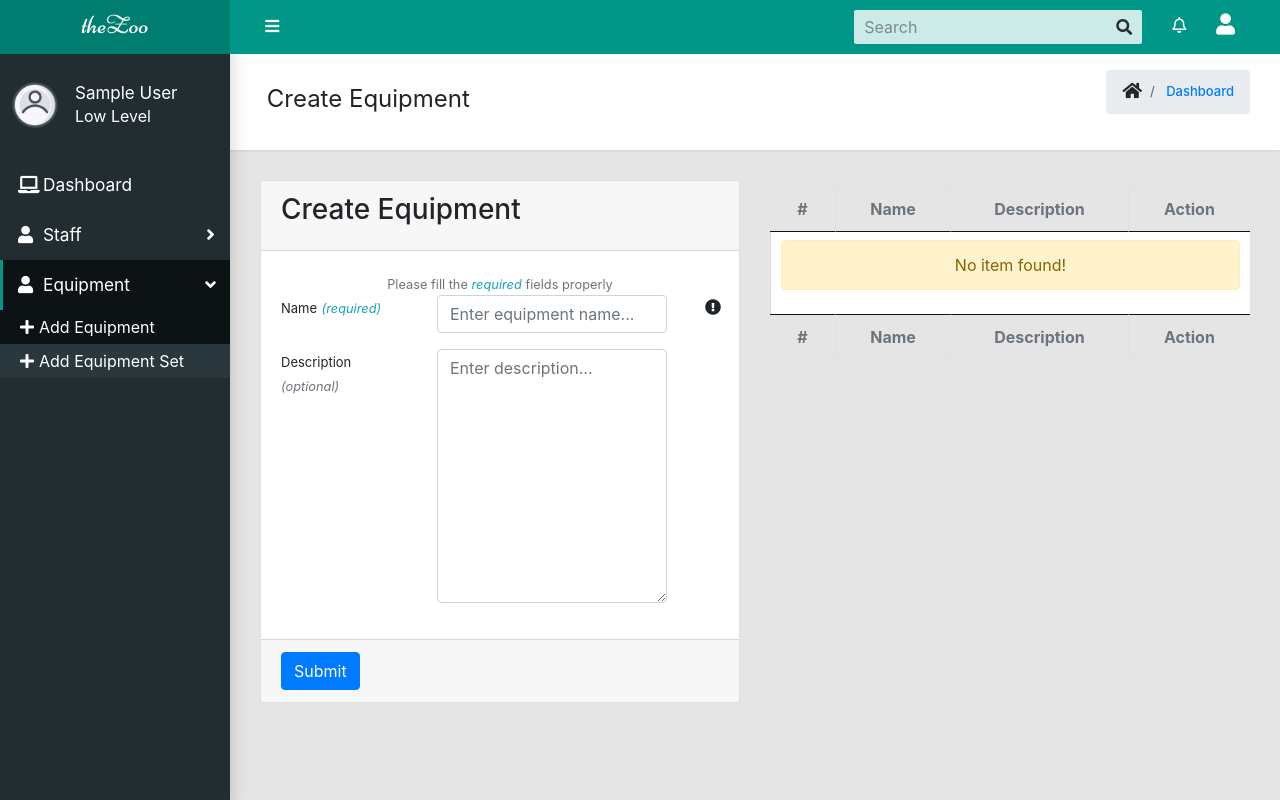
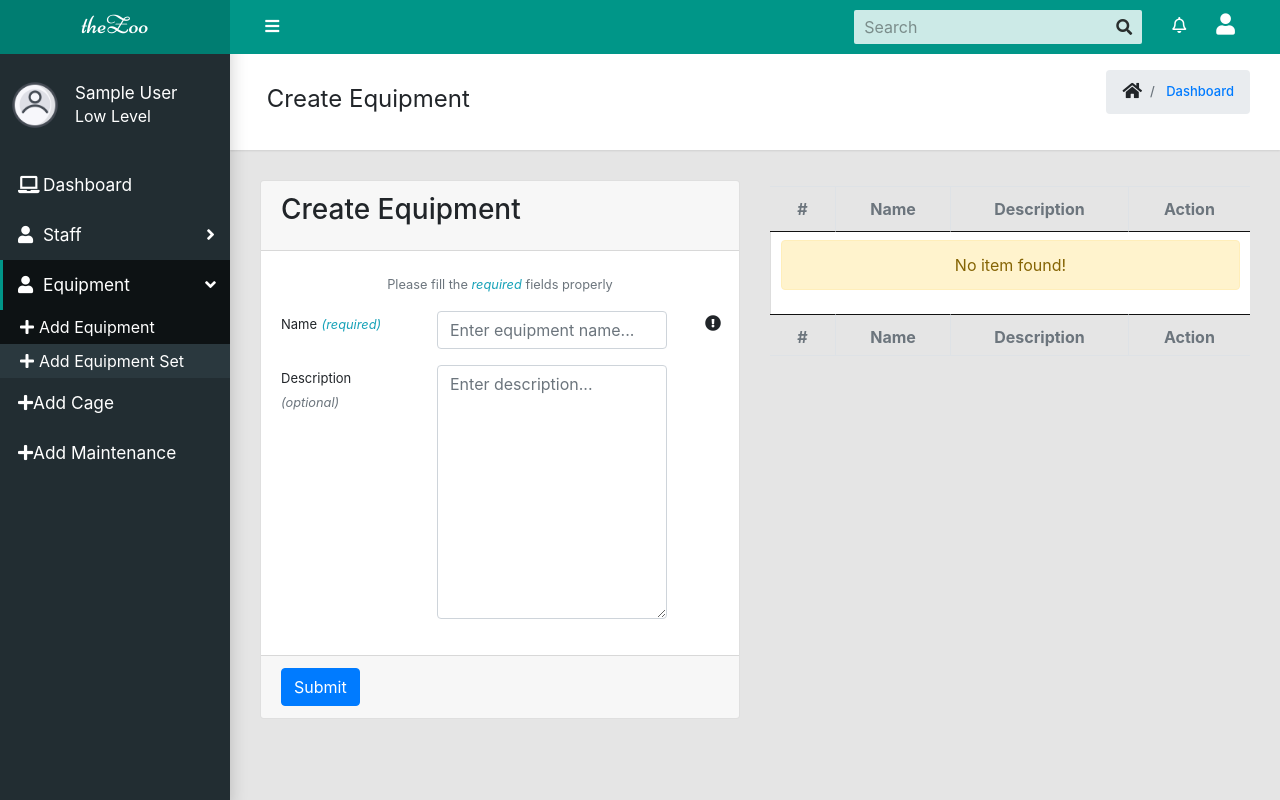
Before and after one commit to NumanIbnMazid/theZoo, a Django app: page /maintenance/add-equipment/ in a window 1280 px wide. Run offline with Django 3.2, Linux system fonts and the light colour scheme; the visitor is signed in with stand-in values (Sample User, id 1); data that the repository does not hold is empty; some libraries are stand-ins or nearby versions.

Commit message:
Maintenance Module Added

```diff
--- a/maintenance/forms.py
+++ b/maintenance/forms.py
@@ -4,6 +4,7 @@ from .models import (
 )
 from util.fields import GroupedModelChoiceField
 from django import forms
+import datetime
 
 
 class EquipmentForm(forms.ModelForm):
@@ -38,6 +39,7 @@ class EquipmentSetForm(forms.ModelForm):
         #     queryset=Category.objects.exclude(parent=None),
         #     choices_groupby='parent'
         # )
+        self.fields['equipments'].help_text = "Hold down “Control”, or “Command” on a Mac, to select more than one."
         simple_form_widget(
             self=self, field='description', placeholder='Enter description...'
         )
@@ -47,3 +49,63 @@ class EquipmentSetForm(forms.ModelForm):
         fields = [
             'name', 'equipments', 'description'
         ]
+
+
+class CageForm(forms.ModelForm):
+    def __init__(self, *args, **kwargs):
+        super(CageForm, self).__init__(*args, **kwargs)
+        simple_form_widget(
+            self=self, field='name', maxlength=50, pattern="^[_A-z0-9 .,'-#]{1,}$",
+            placeholder='Enter equipment name...'
+        )
+        simple_form_widget(
+            self=self, field='length', step=00.01, pattern="^[0-9.]{1,}$", placeholder='Enter length (in feet)...'
+        )
+        simple_form_widget(
+            self=self, field='height', step=00.01, pattern="^[0-9.]{1,}$", placeholder='Enter height (in feet)...'
+        )
+        simple_form_widget(
+            self=self, field='width', step=00.01, pattern="^[0-9.]{1,}$", placeholder='Enter width (in feet)...'
+        )
+
+    class Meta:
+        model = Cage
+        fields = [
+            'name', 'length', 'height', 'width', 'cover_type'
+        ]
+
+
+class MaintenanceForm(forms.ModelForm):
+    def __init__(self, *args, **kwargs):
+        super(MaintenanceForm, self).__init__(*args, **kwargs)
+        self.fields['date'].widget.attrs.update({
+            'id': 'datepicker1',
+            'autocomplete': 'off'
+        })
+        self.fields['start_time'].widget.attrs.update({
+            'id': 'hiddendatepicker1',
+            'autocomplete': 'off'
+        })
+        self.fields['end_time'].widget.attrs.update({
+            'id': 'hiddendatepicker2',
+            'autocomplete': 'off'
+        })
+        self.fields['staff'].help_text = "Hold down “Control”, or “Command” on a Mac, to select more than one."
+        self.fields['equipment_set'].help_text = "Hold down “Control”, or “Command” on a Mac, to select more than one."
+    class Meta:
+        model = Maintenance
+        fields = [
+            'cage', 'staff', 'date', 'start_time', 'end_time', 'equipment_set'
+        ]
+
+
+    def clean_end_time(self):
+        start_time = self.cleaned_data.get('start_time')
+        end_time = self.cleaned_data.get('end_time')
+        if not end_time == None:
+            # today = datetime.datetime.now()
+            if not end_time > start_time:
+                raise forms.ValidationError(
+                    'End time must be greater than start time!')
+            return end_time
+        return None
--- a/maintenance/urls.py
+++ b/maintenance/urls.py
@@ -2,6 +2,8 @@ from django.urls import path
 from .views import (
     EquipmentCreateView, EquipmentUpdateView, delete_equipment,
     EquipmentSetCreateView, EquipmentSetUpdateView, delete_equipment_set,
+    CageCreateView, CageUpdateView, delete_cage,
+    MaintenanceCreateView, MaintenanceUpdateView, delete_maintenance,
 )
 
 
@@ -32,4 +34,30 @@ urlpatterns = [
         'delete-equipment-set/', delete_equipment_set,
         name='delete_equipment_set'
     ),
+    # Cage
+    path(
+        'add-cage/', CageCreateView.as_view(),
+        name='add_cage'
+    ),
+    path(
+        'update-cage/<id>', CageUpdateView.as_view(),
+        name='update_cage'
+    ),
+    path(
+        'delete-cage/', delete_cage,
+        name='delete_cage'
+    ),
+    # Maintenance
+    path(
+        'add-maintenance/', MaintenanceCreateView.as_view(),
+        name='add_maintenance'
+    ),
+    path(
+        'update-maintenance/<id>', MaintenanceUpdateView.as_view(),
+        name='update_maintenance'
+    ),
+    path(
+        'delete-maintenance/', delete_maintenance,
+        name='delete_maintenance'
+    ),
 ]
--- a/maintenance/views.py
+++ b/maintenance/views.py
@@ -5,6 +5,8 @@ from django.contrib import messages
 from django.views.decorators.csrf import csrf_exempt
 from django import forms
 from django.http import HttpResponseRedirect
+from django.db.models import Q
+import datetime
 from .models import (
     Equipment, EquipmentSet, Cage, Maintenance, Incident
 )
@@ -12,12 +14,20 @@ from util.helpers import (
     validate_normal_form, simple_context_data, get_simple_object, delete_simple_object
 )
 from .forms import (
-    EquipmentForm, EquipmentSetForm
+    EquipmentForm, EquipmentSetForm, CageForm, MaintenanceForm
 )
+from django.contrib.auth.decorators import login_required
+from django.utils.decorators import method_decorator
+# Custom Decorators Starts
+from accounts.decorators import (
+    is_superuser_required
+)
+decorators = [login_required, is_superuser_required]
 
 
 # ------------------- Equipment -------------------
 
+@method_decorator(login_required, name='dispatch')
 class EquipmentCreateView(CreateView):
     template_name = 'snippets/manage.html'
     form_class = EquipmentForm
@@ -52,6 +62,7 @@ class EquipmentCreateView(CreateView):
         )
 
 
+@method_decorator(login_required, name='dispatch')
 class EquipmentUpdateView(UpdateView):
     template_name = 'snippets/manage.html'
     form_class = EquipmentForm
@@ -98,6 +109,7 @@ def delete_equipment(request):
 
 # ------------------- Equipment Set -------------------
 
+@method_decorator(login_required, name='dispatch')
 class EquipmentSetCreateView(CreateView):
     template_name = 'snippets/manage.html'
     form_class = EquipmentSetForm
@@ -132,6 +144,7 @@ class EquipmentSetCreateView(CreateView):
         )
 
 
+@method_decorator(login_required, name='dispatch')
 class EquipmentSetUpdateView(UpdateView):
     template_name = 'snippets/manage.html'
     form_class = EquipmentSetForm
@@ -142,7 +155,6 @@ class EquipmentSetUpdateView(UpdateView):
     def form_valid(self, form):
         name = form.instance.name
         predata = self.get_object().name
-        print(name, predata)
         field_qs = EquipmentSet.objects.filter(
             name__iexact=name
         )
@@ -176,3 +188,250 @@ class EquipmentSetUpdateView(UpdateView):
 @csrf_exempt
 def delete_equipment_set(request):
     return delete_simple_object(request=request, key='id', model=EquipmentSet)
+
+
+# ------------------- Cage -------------------
+
+@method_decorator(login_required, name='dispatch')
+class CageCreateView(CreateView):
+    template_name = 'snippets/manage.html'
+    form_class = CageForm
+
+    def form_valid(self, form):
+        name = form.instance.name
+        field_qs = Cage.objects.filter(
+            name__iexact=name
+        )
+        result = validate_normal_form(
+            field='name', field_data=name, field_qs=field_qs,
+            model=Cage, form=form, request=self.request, view_type='create'
+        )
+        if result == 1:
+            return super().form_valid(form)
+        else:
+            return super().form_invalid(form)
+
+    def get_success_url(self):
+        return reverse('maintenance:add_cage')
+
+    def get_context_data(self, **kwargs):
+        context = super(
+            CageCreateView, self
+        ).get_context_data(**kwargs)
+        return simple_context_data(
+            context=context, model=Cage,
+            page_title='Create Cage',
+            update_url='maintenance:update_cage',
+            delete_url='maintenance:delete_cage',
+            namespace='cage'
+        )
+
+
+@method_decorator(login_required, name='dispatch')
+class CageUpdateView(UpdateView):
+    template_name = 'snippets/manage.html'
+    form_class = CageForm
+
+    def get_object(self):
+        return get_simple_object(key='id', model=Cage, self=self)
+
+    def form_valid(self, form):
+        name = form.instance.name
+        predata = self.get_object().name
+        field_qs = Cage.objects.filter(
+            name__iexact=name
+        )
+        result = validate_normal_form(
+            field='name', field_data=name, field_qs=field_qs,
+            model=Cage, form=form, request=self.request, view_type='update',
+            predata=predata
+        )
+        if result == 1:
+            return super().form_valid(form)
+        else:
+            return super().form_invalid(form)
+
+    def get_success_url(self):
+        return reverse('maintenance:add_cage')
+
+    def get_context_data(self, **kwargs):
+        context = super(
+            CageUpdateView, self
+        ).get_context_data(**kwargs)
+        return simple_context_data(
+            context=context, model=Cage,
+            page_title='Update Cage',
+            update_url='maintenance:update_cage',
+            delete_url='maintenance:delete_cage',
+            namespace='cage'
+        )
+
+
+@csrf_exempt
+def delete_cage(request):
+    return delete_simple_object(request=request, key='id', model=Cage)
+
+
+# ------------------- Maintenance -------------------
+
+@method_decorator(login_required, name='dispatch')
+class MaintenanceCreateView(CreateView):
+    template_name = 'snippets/manage.html'
+    form_class = MaintenanceForm
+
+    # def post(self, request, *args, **kwargs):
+    #     response = super(MaintenanceCreateView, self).post(
+    #         request, *args, **kwargs)
+    #     form = self.get_form_class()
+    #     data = request.POST.copy()
+    #     # date = data.get('date')
+    #     # start_time = data.get('start_time')
+    #     # str_date = str(date).split('-')
+    #     # str_start_time = str(start_time).split(':')
+    #     # start_date = datetime.datetime(
+    #     #     int(str_date[0]), int(str_date[1]), int(str_date[2]), int(
+    #     #         str_start_time[0]), int(str_start_time[1])
+    #     # )
+    #     # form.start_time = datetime.datetime.now()
+    #     # form.cleaned_data['start_time'] = datetime.datetime.now()
+    #     # form.save(self)
+    #     # print('BBBB', form.start_time)
+    #     return response
+
+    def form_valid(self, form):
+        cage = form.instance.cage
+        date = form.instance.date
+        start_t = form.instance.start_time
+        end_t = form.instance.end_time
+        # Date Binding
+        str_date = str(date).split('-')
+        str_start_time = str(start_t).split(" ")[1].split(":")[0]
+        str_end_time = str(end_t).split(" ")[1].split(":")[0]
+        start_time = datetime.datetime(
+            int(str_date[0]), int(str_date[1]), int(str_date[2]), int(
+                str_start_time), 00
+        )
+        end_time = datetime.datetime(
+            int(str_date[0]), int(str_date[1]), int(str_date[2]), int(
+                str_end_time), 00
+        )
+        # Saving Object
+        form.instance.start_time = start_time
+        form.instance.end_time = end_time
+        # print("xxxx", str(start_time))
+        query_set = Maintenance.objects.filter(
+            cage__name__iexact=cage,
+        ).filter(
+            Q(start_time__gt=start_time, end_time__lt=end_time) |
+            Q(end_time__gt=start_time, start_time__lt=end_time)
+        )
+        # .filter(
+        #     Q(start_time__range=[str(start_time), str(end_time)]) |
+        #     Q(end_time__range=[str(start_time), str(end_time)])
+        # )
+        if query_set.exists():
+            form.add_error(
+                None, forms.ValidationError(
+                    "There's already remain a schedule between date time range for that Cage!")
+            )
+            messages.add_message(
+                self.request, messages.WARNING,
+                "Not Saved!"
+            )
+            return super().form_invalid(form)
+        messages.add_message(
+            self.request, messages.SUCCESS,
+            "Created successfully!"
+        )
+        return super().form_valid(form)
+
+    def get_success_url(self):
+        return reverse('maintenance:add_maintenance')
+
+    def get_context_data(self, **kwargs):
+        context = super(
+            MaintenanceCreateView, self
+        ).get_context_data(**kwargs)
+        return simple_context_data(
+            context=context, model=Maintenance,
+            page_title='Create Maintenance',
+            update_url='maintenance:update_maintenance',
+            delete_url='maintenance:delete_maintenance',
+            namespace='maintenance'
+        )
+
+
+@method_decorator(login_required, name='dispatch')
+class MaintenanceUpdateView(UpdateView):
+    template_name = 'snippets/manage.html'
+    form_class = MaintenanceForm
+
+    def get_object(self):
+        return get_simple_object(key='id', model=Maintenance, self=self)
+
+    def form_valid(self, form):
+        cage = form.instance.cage
+        date = form.instance.date
+        start_t = form.instance.start_time
+        end_t = form.instance.end_time
+        # Date Binding
+        str_date = str(date).split('-')
+        str_start_time = str(start_t).split(" ")[1].split(":")[0]
+        str_end_time = str(end_t).split(" ")[1].split(":")[0]
+        start_time = datetime.datetime(
+            int(str_date[0]), int(str_date[1]), int(str_date[2]), int(
+                str_start_time), 00
+        )
+        end_time = datetime.datetime(
+            int(str_date[0]), int(str_date[1]), int(str_date[2]), int(
+                str_end_time), 00
+        )
+        # Saving Object
+        form.instance.start_time = start_time
+        form.instance.end_time = end_time
+        # print("xxxx", str(start_time))
+        query_set = Maintenance.objects.filter(
+            cage__name__iexact=cage,
+        ).filter(
+            Q(start_time__gt=start_time, end_time__lt=end_time) |
+            Q(end_time__gt=start_time, start_time__lt=end_time)
+        ).exclude(id=self.get_object().id)
+        # .filter(
+        #     Q(start_time__range=[str(start_time), str(end_time)]) |
+        #     Q(end_time__range=[str(start_time), str(end_time)])
+        # )
+        if query_set.exists():
+            form.add_error(
+                None, forms.ValidationError(
+                    "There's already remain a schedule between date time range for that Cage!")
+            )
+            messages.add_message(
+                self.request, messages.WARNING,
+                "Not Saved!"
+            )
+            return super().form_invalid(form)
+        messages.add_message(
+            self.request, messages.SUCCESS,
+            "Updated successfully!"
+        )
+        return super().form_valid(form)
+
+    def get_success_url(self):
+        return reverse('maintenance:add_maintenance')
+
+    def get_context_data(self, **kwargs):
+        context = super(
+            MaintenanceUpdateView, self
+        ).get_context_data(**kwargs)
+        return simple_context_data(
+            context=context, model=Maintenance,
+            page_title='Update Maintenance',
+            update_url='maintenance:update_maintenance',
+            delete_url='maintenance:delete_maintenance',
+            namespace='maintenance'
+        )
+
+
+@csrf_exempt
+def delete_maintenance(request):
+    return delete_simple_object(request=request, key='id', model=Maintenance)
--- a/staff/views.py
+++ b/staff/views.py
@@ -54,6 +54,7 @@ class StaffCreateView(CreateView):
             StaffCreateView, self
         ).get_context_data(**kwargs)
         context['page_title'] = 'Add Staff'
+        context['delete_url'] = 'staff:delete_staff'
         return context
 
 
--- a/theZoo/templates/components/sidebar.html
+++ b/theZoo/templates/components/sidebar.html
@@ -72,6 +72,22 @@
 				</li>
 			</ul>
 		</li>
+		<li>
+			<a class="app-menu__item" href="{% url 'maintenance:add_cage' %}">
+				<i class="icon fa fa-plus"></i>
+				<span class="app-menu__label">
+					Add Cage
+				</span>
+			</a>
+		</li>
+		<li>
+			<a class="app-menu__item" href="{% url 'maintenance:add_maintenance' %}">
+				<i class="icon fa fa-plus"></i>
+				<span class="app-menu__label">
+					Add Maintenance
+				</span>
+			</a>
+		</li>
 	</ul>
 </aside>
 
--- a/theZoo/templates/snippets/form.html
+++ b/theZoo/templates/snippets/form.html
@@ -1,7 +1,7 @@
 {% load widget_tweaks %}
 
 {% if form.visible_fields %}
-<div class="text-center m-b-sm">
+<div class="text-center mb-3">
     <small class="text-muted">
         Please fill the <span class="text-info"><i>required</i></span> fields properly
     </small>
```
Also changed, not shown: maintenance/models.py (+62 -11 lines), theZoo/settings/common.py (+13 -6 lines), theZoo/templates/snippets/form-configs.html (added, +85 -0 lines), theZoo/templates/snippets/manage.html (+8 -49 lines), maintenance/migrations/0004_auto_20200323_2058.py (added), maintenance/migrations/0005_auto_20200323_2147.py (added), maintenance/migrations/0006_auto_20200323_2148.py (added), maintenance/migrations/0007_auto_20200323_2217.py (added).
